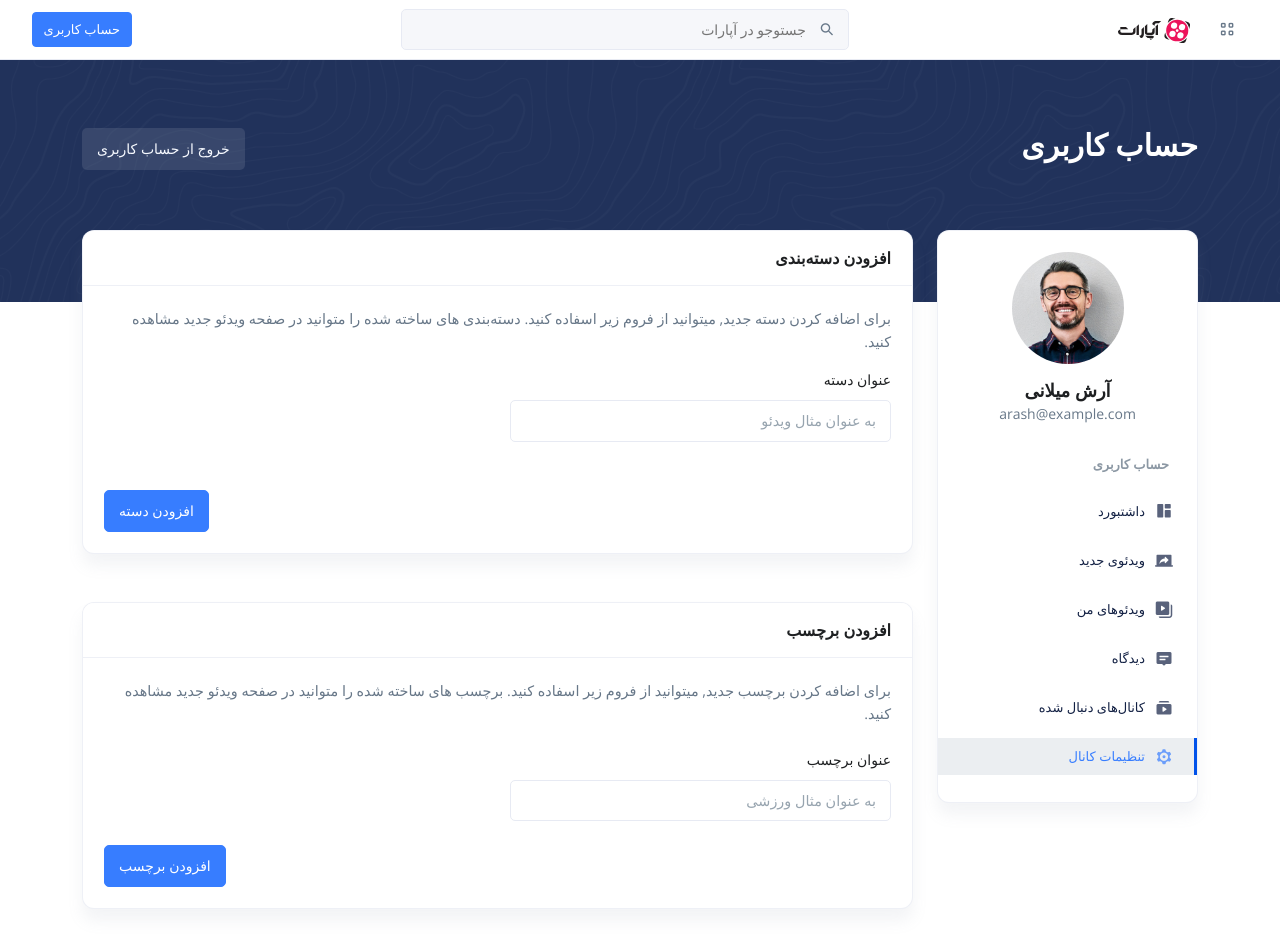
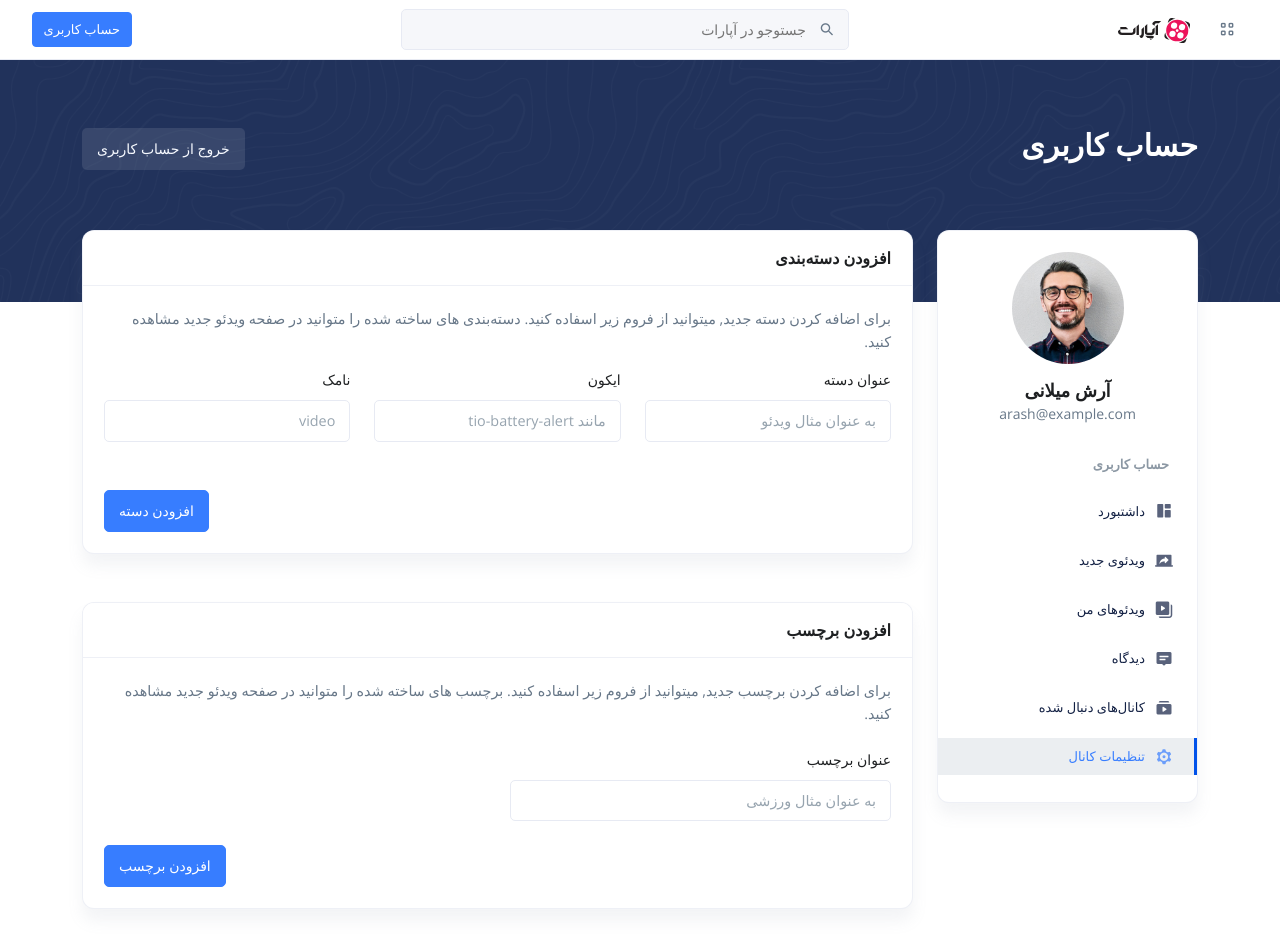
Before and after one commit to brotherhoodteam/aparat-web-front, a React (Create React App) app: page /dashboard/settings in a window 1280 px wide. Shown: the top 948 px of the page. Built offline with nearby package versions, Linux system fonts and the light colour scheme; a web font is replaced by a local one.

Commit message:
create category is finish

```diff
--- a/src/core/api/index.ts
+++ b/src/core/api/index.ts
@@ -2,6 +2,7 @@ import { AxiosRequestConfig } from 'axios'
 import ApiRoutes from './constants'
 import request from '../http/request'
 import { SignInDataType } from '../../store/user/interface'
+import { CreateCatrgoryType } from '../../store/categories/interface'
 
 const api = {
 	auth: {
@@ -42,6 +43,14 @@ const api = {
 				url: ApiRoutes.CATEGORIES_GET
 			}
 			return request(config)
+		},
+		set: (data: CreateCatrgoryType) => {
+			const config: AxiosRequestConfig = {
+				method: 'post',
+				url: ApiRoutes.CATEGORY_SET,
+				data
+			}
+			return request(config)
 		}
 	},
 	tags: {
--- a/src/core/redux/interface.ts
+++ b/src/core/redux/interface.ts
@@ -1,6 +1,7 @@
 import { AppActionTypes } from '../../store/app/interface'
 import { IntlActionTypes } from '../../store/intl/interface'
 import { TagsActionType } from '../../store/tags/interface'
+import { CategoriesActionType } from '../../store/categories/interface'
 import { UserActionTypes } from '../../store/user/interface'
 import { VideoActionTypes } from '../../store/video/interface'
 import appReducer from './reducer'
@@ -12,3 +13,4 @@ export type ActionType =
 	| AppActionTypes
 	| VideoActionTypes
 	| TagsActionType
+	| CategoriesActionType
--- a/src/interface/base-entity.ts
+++ b/src/interface/base.ts
@@ -5,3 +5,8 @@ export interface BaseEntity {
 	updated_at: string
 	deleted_at: string | null
 }
+
+export type ErrorType = {
+	message: string
+	status: number | string
+}
--- a/src/resources/elements/form/index.tsx
+++ b/src/resources/elements/form/index.tsx
@@ -170,7 +170,6 @@ const SelectBox: React.FC<SelectBoxType> = React.memo(
 				isMulti
 					? options?.filter(op =>
 							defaultValue?.some((item: OptionTypeBase) => {
-								console.log('item.value === op.value', item.value, op.value)
 								return item.value === op.value
 							})
 					  )
--- a/src/resources/pages/dashboard/settings/index.tsx
+++ b/src/resources/pages/dashboard/settings/index.tsx
@@ -5,6 +5,7 @@ import useTypedDispatch from '../../../../hooks/use-typed-dispatch'
 import { setTagStartAction } from '../../../../store/tags/slice'
 import { selectTagsAddItemLoading } from '../../../../store/tags/selectors'
 import { selectCategoryAddItemLoading } from '../../../../store/categories/selectors'
+import { setCategoryStartAction } from '../../../../store/categories/slice'
 
 import PanelLayout from '../../../layouts/panel'
 import { Input } from '../../../elements/form'
@@ -13,16 +14,25 @@ import { Card, CardBody, CardHeader, CardTitle } from '../../../elements/card'
 
 import './styles.scss'
 
+interface CategoryState {
+	categoryLabel: string
+	categoryIcon: string
+	categorySlug: string
+}
+interface TagState {
+	tagLabel: string
+}
+
 const DashboardSettings: React.FC = () => {
 	const dispatchTyped = useTypedDispatch()
 	const addItemTagLoading = useSelector(selectTagsAddItemLoading)
 	const addItemCategoryLoading = useSelector(selectCategoryAddItemLoading)
 
-	const tagForm = useFormik({
+	const tagForm = useFormik<TagState>({
 		initialValues: {
 			tagLabel: ''
 		},
-		onSubmit: (value: any, { resetForm }) => {
+		onSubmit: (value, { resetForm }) => {
 			dispatchTyped(
 				setTagStartAction({
 					data: { title: value.tagLabel, id: 0 }
@@ -32,19 +42,26 @@ const DashboardSettings: React.FC = () => {
 		}
 	})
 
-	const categoryForm = useFormik({
+	const categoryForm = useFormik<CategoryState>({
 		initialValues: {
-			categoryLabel: ''
+			categoryLabel: '',
+			categorySlug: '',
+			categoryIcon: ''
 		},
-		onSubmit: (value: any, { resetForm }) => {
+		onSubmit: (value, { resetForm }) => {
 			dispatchTyped(
-				setTagStartAction({
-					data: { title: value.tagLabel, id: 0 }
+				setCategoryStartAction({
+					data: {
+						title: value.categoryLabel,
+						icon: value.categoryIcon,
+						slug: value.categorySlug
+					}
 				})
 			)
 			resetForm({})
 		}
 	})
+
 	return (
 		<PanelLayout title="تنظیمات کانال">
 			<Card className="mb-3 mb-lg-5">
@@ -52,29 +69,48 @@ const DashboardSettings: React.FC = () => {
 					<CardTitle className="h5">افزودن دسته‌بندی</CardTitle>
 				</CardHeader>
 				<CardBody>
+					<form onSubmit={categoryForm.handleSubmit}>
 						<div className="mb-4">
 							<p>
-							برای اضافه کردن دسته‌ جدید, میتوانید از فروم زیر اسفاده کنید. دسته‌بندی های
-							ساخته شده را متوانید در صفحه ویدئو جدید مشاهده کنید.
+								برای اضافه کردن دسته‌ جدید, میتوانید از فروم زیر اسفاده کنید. دسته‌بندی
+								های ساخته شده را متوانید در صفحه ویدئو جدید مشاهده کنید.
 							</p>
 							<div className="row">
-							<div className="col col-md-6">
+								<div className="col col-md-4">
 									<Input
 										name="categoryLabel"
 										label="عنوان دسته"
 										placeholder="به عنوان مثال ویدئو"
 										onChange={categoryForm.handleChange}
-									value={categoryForm.values.tagLabel}
+										value={categoryForm.values.categoryLabel}
 									/>
 								</div>
-							<div className="col col-md-6"></div>
+								<div className="col col-md-4">
+									<Input
+										name="categoryIcon"
+										label="ایکون"
+										placeholder="مانند tio-battery-alert"
+										onChange={categoryForm.handleChange}
+										value={categoryForm.values.categoryIcon}
+									/>
+								</div>
+								<div className="col col-md-4">
+									<Input
+										name="categorySlug"
+										label="نامک"
+										placeholder="video"
+										onChange={categoryForm.handleChange}
+										value={categoryForm.values.categorySlug}
+									/>
+								</div>
 							</div>
 						</div>
 						<div className="d-flex justify-content-end">
-						<Button color="primary" loader={addItemCategoryLoading}>
+							<Button type="submit" color="primary" loader={addItemCategoryLoading}>
 								افزودن دسته
 							</Button>
 						</div>
+					</form>
 				</CardBody>
 			</Card>
 			<Card>
--- a/src/resources/pages/dashboard/upload/index.tsx
+++ b/src/resources/pages/dashboard/upload/index.tsx
@@ -45,7 +45,7 @@ const DashboardUpload: React.FC = () => {
 			tags: []
 		},
 		onSubmit: (value: any) => {
-			console.log('submit', value)
+			// console.log('submit', value)
 		}
 	})
 
--- a/src/store/categories/saga/handlers.ts
+++ b/src/store/categories/saga/handlers.ts
@@ -1,13 +1,23 @@
 import { call, put } from '@redux-saga/core/effects'
 
 import api from '../../../core/api'
-import { CategoriesDataResponseType } from '../interface'
-import { getCategoriesSuccessAction, getCategoriesFailedAction } from '../slice'
+import {
+	CategoriesDataResponseType,
+	CategoryDataResponseType,
+	SetCategoryStartActionPayloadType
+} from '../interface'
+import {
+	getCategoriesSuccessAction,
+	getCategoriesFailedAction,
+	setCategorySuccessAction,
+	setCategoryFailedAction
+} from '../slice'
+import { setStatusAction } from '../../status/slice'
 
 export function* getCategoriesHandler() {
 	try {
 		const { data }: CategoriesDataResponseType = yield call(api.categories.get)
-		yield put(getCategoriesSuccessAction({ categoriesData: data }))
+		yield put(getCategoriesSuccessAction({ data }))
 	} catch (error) {
 		yield put(
 			getCategoriesFailedAction({
@@ -16,3 +26,23 @@ export function* getCategoriesHandler() {
 		)
 	}
 }
+
+export function* setCategoryHandler({ payload }: SetCategoryStartActionPayloadType) {
+	try {
+		const { data }: CategoryDataResponseType = yield call(api.categories.set, {
+			title: payload.data.title,
+			slug: payload.data.slug,
+			icon: payload.data.icon
+		})
+		console.log('response', data)
+		yield put(setCategorySuccessAction({ data }))
+		yield put(
+			setStatusAction({ status: 'success', message: 'دسته جدید باموفقیت اضافه شد' })
+		)
+	} catch (err) {
+		yield put(
+			setCategoryFailedAction({ error: { message: err.message, status: err.status } })
+		)
+		yield put(setStatusAction({ status: 'error', message: err.message }))
+	}
+}
--- a/src/store/categories/saga/index.ts
+++ b/src/store/categories/saga/index.ts
@@ -1,6 +1,6 @@
 import { all, call } from '@redux-saga/core/effects'
-import { getCategoriesWatcher } from './watchers'
+import { categoriesWatcher } from './watchers'
 
 export default function* catgoriesSaga() {
-	yield all([call(getCategoriesWatcher)])
+	yield all([call(categoriesWatcher)])
 }
--- a/src/store/categories/saga/watchers.ts
+++ b/src/store/categories/saga/watchers.ts
@@ -1,7 +1,8 @@
 import { takeLatest } from '@redux-saga/core/effects'
-import { getCategoriesStartAction } from '../slice'
-import { getCategoriesHandler } from './handlers'
+import { getCategoriesStartAction, setCategoryStartAction } from '../slice'
+import { getCategoriesHandler, setCategoryHandler } from './handlers'
 
-export function* getCategoriesWatcher() {
+export function* categoriesWatcher() {
 	yield takeLatest(getCategoriesStartAction, getCategoriesHandler)
+	yield takeLatest(setCategoryStartAction, setCategoryHandler)
 }
--- a/src/store/categories/slice.ts
+++ b/src/store/categories/slice.ts
@@ -1,9 +1,10 @@
 import { createSlice } from '@reduxjs/toolkit'
 import {
+	SetCategoryStartActionPayloadType,
+	GetCategoriesSuccessActionPayloadType,
 	ErrorActionPayloadType,
-	SetCategoryStartActionPayloadType,
 	CategoriesStateType,
-	GetCategoriesSuccessActionPayloadType
+	SetCategorySuccessActionPayloadType
 } from './interface'
 
 const initialState: CategoriesStateType = {
@@ -27,7 +28,7 @@ const tagsSlice = createSlice({
 			state,
 			action: GetCategoriesSuccessActionPayloadType
 		) => {
-			state.data = action.payload.categoriesData
+			state.data = action.payload.data
 			state.fetchDataLoading = false
 			state.fetchDataError = null
 		},
@@ -40,12 +41,13 @@ const tagsSlice = createSlice({
 			state.addItemLoading = true
 			state.addItemError = null
 		},
-		setCategorySuccessAction: (state, action) => {
+		setCategorySuccessAction: (state, action: SetCategorySuccessActionPayloadType) => {
+			state.data.push(action.payload.data)
 			state.addItemLoading = false
-			state.addItemError = action.payload.error
+			state.addItemError = null
 		},
 		setCategoryFailedAction: (state, action: ErrorActionPayloadType) => {
-			state.addItemLoading = true
+			state.addItemLoading = false
 			state.addItemError = action.payload.error
 		}
 	}
```
Also changed, not shown: src/store/categories/interface.ts (+21 -9 lines). Lines whose indentation alone changed are shown as unchanged.
